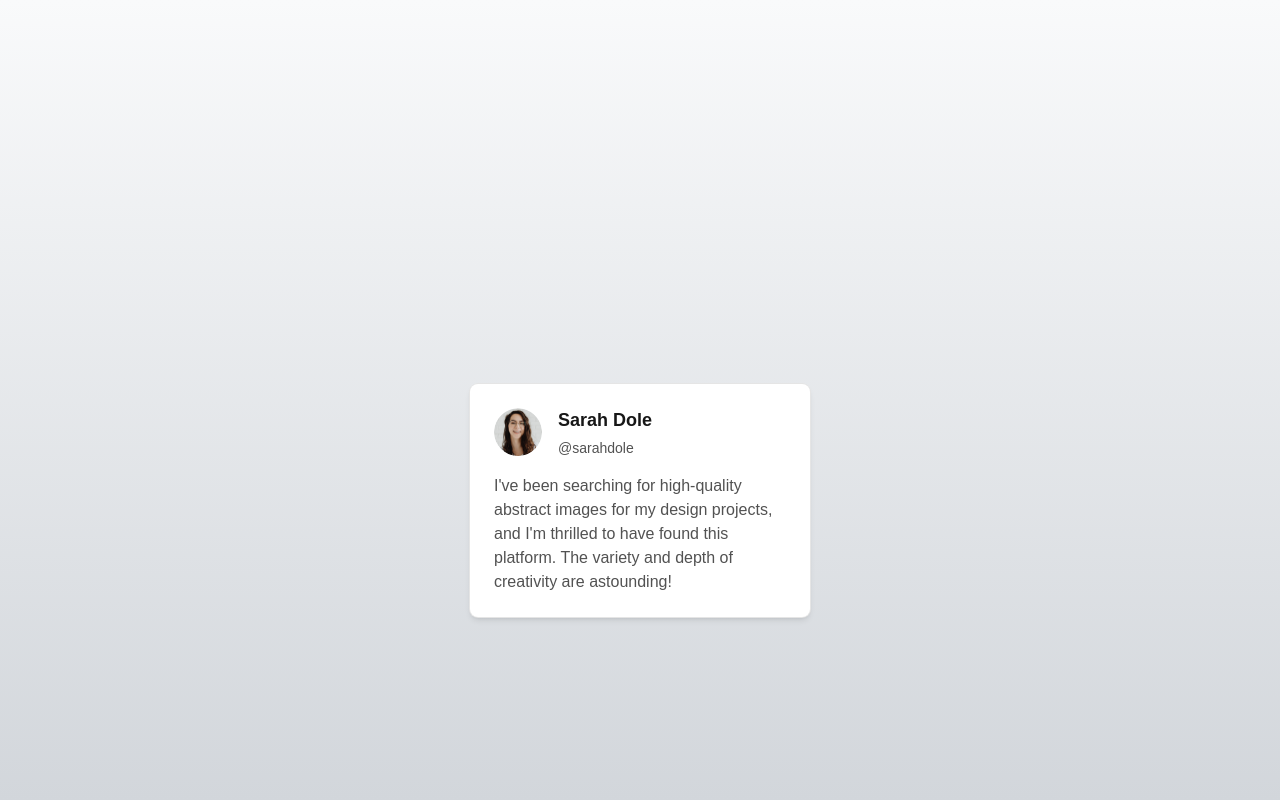
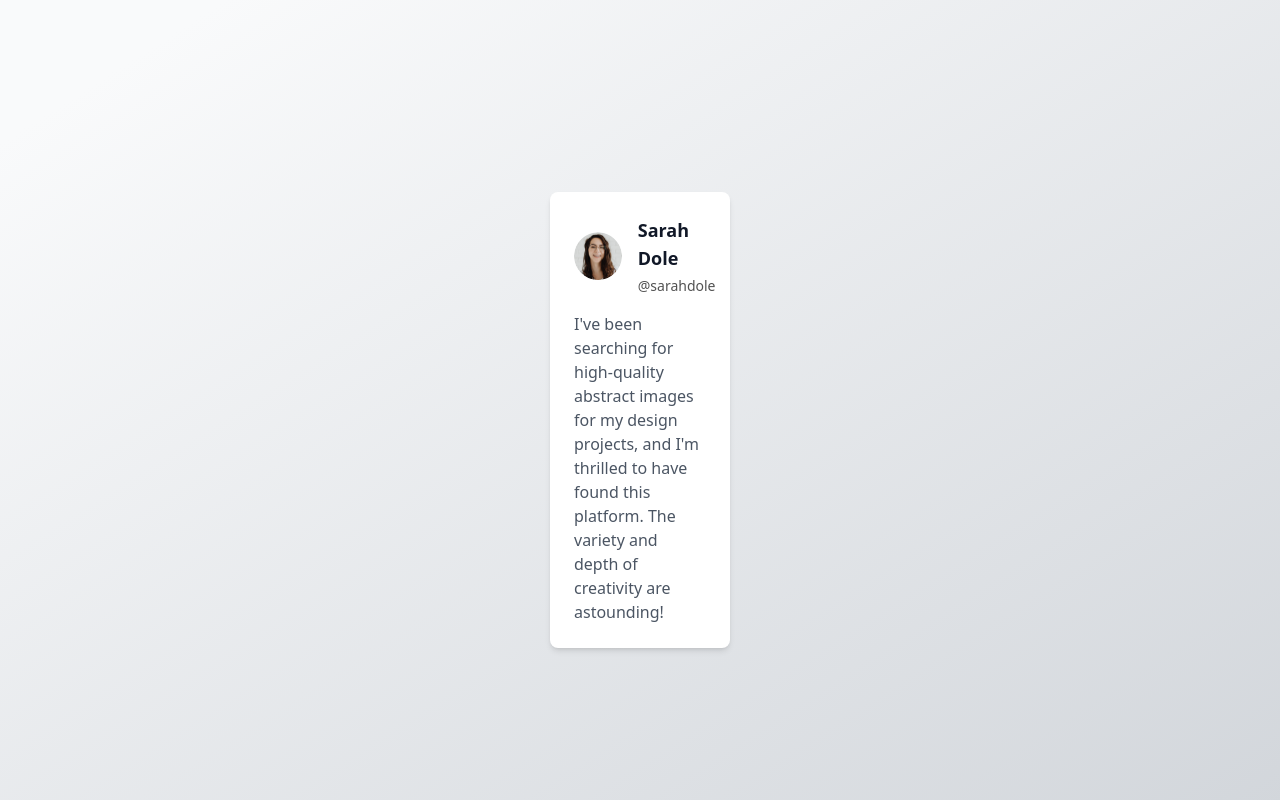
Before and after one commit to amandaguan-ag/marketing, a Next.js app: page /testimonial-card in a window 1280 px wide. Shown: the top 800 px of the page. Built offline with nearby package versions, Linux system fonts and the light colour scheme.

Commit message:
reposition to design

```diff
--- a/src/components/TestimonialCard.js
+++ b/src/components/TestimonialCard.js
@@ -3,28 +3,28 @@ import PropTypes from "prop-types";
 
 const TestimonialCard = ({ author, handle, blurb, imageSrc, imageAlt }) => {
   return (
-    <div className="h-[233px] w-[340px] flex flex-col justify-center gap-4 bg-white p-6 rounded-lg ring-1 ring-neutral-200 shadow-md">
-      <div className="flex justify-center items-center gap-4 w-full">
-        <div className="w-12 h-12">
+    <figure className="bg-white p-6 flex flex-col gap-4 shadow-md rounded-lg w-[340px] text-base leading-6 text-gray-600">
+      <figcaption className="flex gap-4 items-center">
         <Image
           src={imageSrc}
           alt={imageAlt}
           width={48}
           height={48}
-            className="w-12 h-12 object-cover rounded-full"
+          className="w-12 h-12 rounded-full object-cover"
         />
+        <div className="flex flex-col gap-1">
+          <div className="font-semibold text-lg leading-7 text-gray-900">
+            {author}
           </div>
-        <div className="flex flex-col gap-1 flex-grow">
-          <span className="font-semibold text-lg text-neutral-900">
-            {author}
-          </span>
-          <span className="font-normal text-sm text-neutral-600">{handle}</span>
+          <div className="font-normal text-sm leading-5 text-neutral-600">
+            {handle}
           </div>
         </div>
-      <div className="flex justify-center gap-2 w-full rounded-lg">
-        <span className="font-normal text-base text-neutral-600">{blurb}</span>
-      </div>
-    </div>
+      </figcaption>
+      <blockquote>
+        <p>{blurb}</p>
+      </blockquote>
+    </figure>
   );
 };
 
--- a/src/pages/testimonial-card.js
+++ b/src/pages/testimonial-card.js
@@ -2,8 +2,7 @@ import TestimonialCard from "../components/TestimonialCard";
 
 export default function TestimonialCardPage() {
   return (
-    <div className="min-h-screen flex justify-center items-center bg-gradient-to-b from-gray-50 to-[#d2d6db]">
-      <div className="flex flex-col items-center custom-margin-768 custom-margin-375 custom-margin-default">
+    <div className="container">
       <TestimonialCard
         author="Sarah Dole"
         handle="@sarahdole"
@@ -14,6 +13,5 @@ export default function TestimonialCardPage() {
         imageAlt="Headshot of Sarah Dole"
       />
     </div>
-    </div>
   );
 }
--- a/src/styles/globals.css
+++ b/src/styles/globals.css
@@ -2,49 +2,33 @@
 @tailwind components;
 @tailwind utilities;
 
-@media (min-width: 768px) and (max-width: 1024px) {
-  .custom-margin-768 {
-    margin-top: 200px;
-    margin-left: 214px;
-    margin-right: 214px;
-    margin-bottom: 591px;
+html, body {
+  @apply m-0 p-0 h-full font-sans;
+  font-family: 'Noto Sans', system-ui, -apple-system, BlinkMacSystemFont, 'Segoe UI', Roboto, Oxygen, Ubuntu, Cantarell, 'Open Sans', 'Helvetica Neue', sans-serif;
+  -webkit-font-smoothing: antialiased;
+  -moz-osx-font-smoothing: grayscale;
+  text-rendering: optimizeLegibility;
+  background: linear-gradient(147.52deg, #f9fafb 8.89%, #d2d6db 100.48%);
+}
+
+.container {
+  @apply min-h-screen flex justify-center items-start mx-auto pt-48 px-4;
+}
+
+@media screen and (min-width: 768px) {
+  .container {
+    @apply min-h-[1024px] pt-48 px-[214px] pb-[591px];
   }
 }
 
-@media (min-width: 375px) and (max-width: 812px) {
-  .custom-margin-375 {
-    margin-top: 200px;
-    margin-left: 17.5px;
-    margin-right: 17.5px;
-    margin-bottom: 379px;
+@media screen and (min-width: 1024px) {
+  .container {
+    @apply min-h-[768px] pt-48 px-[550px];
   }
 }
 
-@media (min-width: 1024px) {
-  .custom-margin-default {
-    margin-top: 200px;
+@media screen and (max-width: 375px) {
+  .container {
+    @apply min-h-[812px] pt-[200px] px-[17.5px] pb-[379px];
   }
 }
-
-html, body {
-  margin: 0;
-  padding: 0;
-  height: 100%;
-  font-family: sans-serif;
-}
-
-.background {
-  min-height: 100vh;
-  display: flex;
-  justify-content: center;
-  align-items: center;
-  background: linear-gradient(to bottom, #F9FAFB, #D2D6DB);
-}
-
-.content-container {
-  display: flex;
-  flex-direction: column;
-  align-items: center;
-  padding: 16px;
-  width: 100%;
-}
```
Lines whose indentation alone changed are shown as unchanged.
